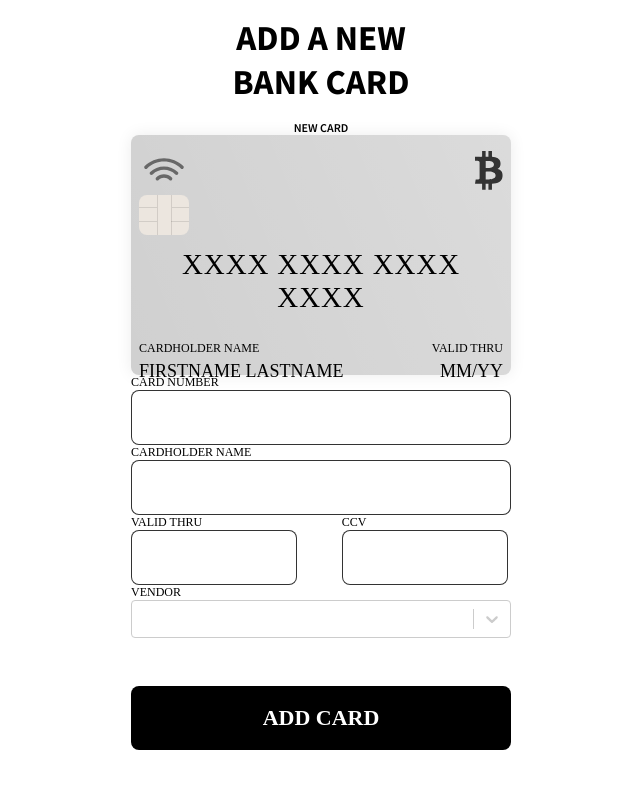
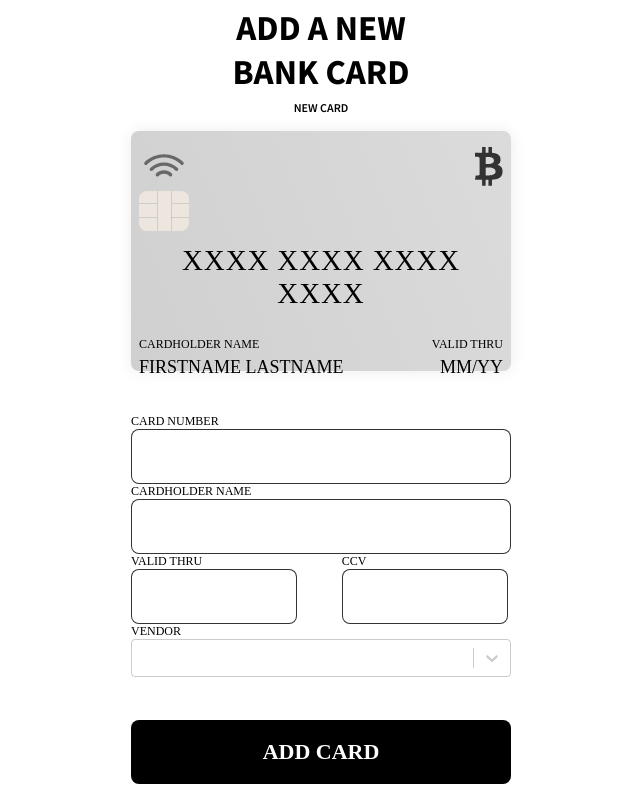
Before and after one commit to joakimfr/e-wallet-react, a React (Vite) app in the folder wallet-app/: page /cards in a window 1280 px wide. Shown: the whole page, without its empty margins (319-959 px from the left). Built offline with nearby package versions, Linux system fonts and the light colour scheme; a web font is replaced by a local one.

Commit message:
remove card updated

```diff
--- a/wallet-app/src/actions/cardAction.js
+++ b/wallet-app/src/actions/cardAction.js
@@ -6,11 +6,17 @@ function addCard(item) {
 }
 
 function selectedCard(cardNumber) {
-
   return {
   type: 'SELECTED_CARD',
   payload: cardNumber
   }
 }
 
-export { addCard, selectedCard }
+function deleteCard(cardNumber) {
+  return {
+    type: 'DELETE_CARD',
+    payload: cardNumber
+  }
+}
+
+export { addCard, selectedCard, deleteCard }
--- a/wallet-app/src/components/Card/Card.scss
+++ b/wallet-app/src/components/Card/Card.scss
@@ -42,3 +42,9 @@
     margin-top: .3rem;
   }
 }
+
+/*@media (max-width: 390px) {
+  .card__number {
+    font-size: 24px;
+  }
+} */
--- a/wallet-app/src/components/CardForm/CardForm.jsx
+++ b/wallet-app/src/components/CardForm/CardForm.jsx
@@ -3,8 +3,10 @@ import Card from '../Card/Card';
 import { useState } from 'react';
 import { useNavigate } from 'react-router-dom';
 import { useDispatch } from 'react-redux';
+import { useSelector } from 'react-redux';
 import { addCard } from '../../actions/cardAction';
 import Select from 'react-select';
+
 import bitCoin from '../../assets/vendor-bitcoin.svg'
 import ninjaBank from '../../assets/vendor-ninja.svg'
 import blockChain from '../../assets/vendor-blockchain.svg'
@@ -15,36 +17,57 @@ function CardForm() {
   const navigate = useNavigate();
 
 
+
+
+
   const [cardNumber, setCardNumber] = useState('');
   const [cardName, setCardName] = useState('');
   const [valid, setValid] = useState('');
   const [verification, setVerification] = useState('');
   const [vendor, setVendor] = useState('');
 
+  const cardNumbersInStore = useSelector((state) => { return state.cards });
+  const cardNumberExists = cardNumbersInStore.some(card => card.cardNumber === cardNumber)  // kollar om
+
+
   const handleCardNumber = (e) => {
-    const limit = 16;
-    setCardNumber(e.target.value.slice(0, limit));
+   setCardNumber(e.target.value.replace(/\D/g,''));  //Gör så att bara siffror kan skrivas, använder den funktionen för att kunna använda maxLength{} i input som inte fungerar om man har type=number
   };
 
   const handleCardName = (e) => {
-    setCardName(e.target.value);
+    setCardName(e.target.value.toUpperCase());
   }
 
   const handleValid = (e) => {
-    setValid(e.target.value);
+    const value = e.target.value.replace(/\D/g, '');
+    let seperatedValue = value;
+    if (value.length > 2) {
+      seperatedValue = value.substring(0, 2) + '/' + value.substring(2);
     }
+    setValid(seperatedValue);
+  };
+
+
 
   const handleVerification = (e) => {
-    setVerification(e.target.value);
+    setVerification(e.target.value.replace(/\D/g,''));
   }
 
   const handleVendor = (selectedOption) => {
     setVendor(selectedOption)
   };
 
-  function handeclick (event) {
+//cardNumber.length !==16 ||
+  function handleFormClick (event) {
     event.preventDefault();
-
+    if (!cardName || valid.length !==5 || verification.length !==3 || !vendor) {
+      alert('All fields need to be filled')
+      return;
+    }
+    if (cardNumberExists) {
+      alert('You already have a card with this card number')
+      return
+    }
       const formData = {
       cardNumber: cardNumber,
       cardName: cardName,
@@ -53,7 +76,6 @@ function CardForm() {
       vendor: vendor.image,
       color: vendor.color
     };
-
       dispatch(addCard(formData));
       navigate(`/`)
     }
@@ -86,7 +108,7 @@ function CardForm() {
     <Card cardNumber={cardNumber} cardName={cardName} valid={valid} vendorImage={vendor.image} vendorColor={vendor.color}  />
     <form className='form' action="">
       <label className='form__label' htmlFor="card number">card number</label>
-      <input className='form__input' type="number" value={cardNumber} onChange={handleCardNumber} />
+      <input className='form__input' type="text" maxLength={16} value={cardNumber} onChange={handleCardNumber} />
       <label className='form__label' htmlFor="cardholder name">cardholder name</label>
       <input className='form__input' type="text" value={cardName} onChange={handleCardName} />
       <article className='form__dobule'>
@@ -96,7 +118,6 @@ function CardForm() {
         <label className='form__label' htmlFor="ccv">ccv
           <input className='form__input' type="text" maxLength={3} value={verification} onChange={handleVerification} />
         </label>
-
       </article>
       <label className='form__label' htmlFor="vendor">vendor</label>
       <Select
@@ -106,8 +127,8 @@ function CardForm() {
         onChange={handleVendor}
         placeholder=''
       />
-      <button className='form__button' onClick={handeclick}>add card</button>
     </form>
+    <button className='form__button' onClick={handleFormClick}>add card</button>
   </section>
   )
 }
--- a/wallet-app/src/components/CardForm/CardForm.scss
+++ b/wallet-app/src/components/CardForm/CardForm.scss
@@ -1,9 +1,19 @@
 @import '../../scss/_variables.scss';
+
+.cardform {
+  display: flex;
+  flex-direction: column;
+  justify-content: space-between;
+  height: 100%;
+  padding: 1rem 0 1rem;
+}
+
 
 .form {
   max-width: 380px;
   display: flex;
   flex-direction: column;
+
 
 
   &__label {
@@ -17,10 +27,12 @@
     border-radius: 8px;
     font-family: $PTmono;
     border: 1px solid rgba(0, 0, 0, 0.8);
+
   }
 
   &__dobule {
    display: flex;
+
 
   }
 
@@ -34,7 +46,7 @@
     font-size: 22px;
     border-radius: 8px;
     border: none;
-    margin-top: 48px;
+
   }
 
 }
--- a/wallet-app/src/components/CardStack/CardStack.jsx
+++ b/wallet-app/src/components/CardStack/CardStack.jsx
@@ -5,7 +5,7 @@ import { useSelector } from 'react-redux';
 function CardStack({ onCardClick }) {
 
 const cards = useSelector((state) => { return state.cards });
-
+console.log(cards)
 function handleCardClick(cardNumber) {
   onCardClick(cardNumber)
 }
@@ -22,8 +22,8 @@ const cardsInStore = cards.map((item) => (
       vendorColor={item.color}
     />
   </div>
-)
-);
+
+));
 console.log(cards)
 
   return (
--- a/wallet-app/src/components/CardStack/CardStack.scss
+++ b/wallet-app/src/components/CardStack/CardStack.scss
@@ -1,7 +1,7 @@
 
 
 .card-stacked {
-
+ overflow: hidden;
 }
 
 .card-stacked > .card-stacked__card {
@@ -19,7 +19,7 @@
 
 .card-stacked > .card-stacked__card:not(:last-child):hover {
   cursor: pointer;
-  transform: translateY(-90%);
+  transform: translateY(-60%);
 
   transition: .3s ease-out;
 }
--- a/wallet-app/src/reducers/cardReducer.js
+++ b/wallet-app/src/reducers/cardReducer.js
@@ -1,3 +1,5 @@
+import { selectedCard } from "../actions/cardAction";
+
 const initialState = { // Vad vår Redux store ska innehålla
   cards: [],
   selectedCard: null
@@ -17,9 +19,16 @@ const reducer = (state = initialState, action) => {
           ...state,
           selectedCard: matchingCard
         }
-
+      case 'DELETE_CARD':
+        const newCards = state.cards.filter(item => item.cardNumber !== action.payload)
+        return {
+          ...state,
+          cards: newCards,
+          selectedCard: state.selectedCard?.cardNumber === action.payload ? null : state.selectedCard
+        }
       default:
           return state;
+
   }
 }
 
--- a/wallet-app/src/views/AddCard.jsx
+++ b/wallet-app/src/views/AddCard.jsx
@@ -1,10 +1,11 @@
+import './AddCard.scss'
 import Header from "../components/Header/Header";
 import Card from "../components/Card/Card";
 import CardForm from "../components/CardForm/CardForm";
 
 function AddCard() {
   return (
-    <div>
+    <div className='add-card'>
       <Header title='ADD A NEW BANK CARD' text='NEW CARD' />
       <CardForm />
     </div>
--- /dev/null
+++ b/wallet-app/src/views/AddCard.scss
@@ -0,0 +1,7 @@
+.add-card {
+ height: 100vh;
+  display: flex;
+  flex-direction: column;
+  justify-content: space-between;
+  padding: 0 .8rem 0;
+}
--- a/wallet-app/src/views/Home.jsx
+++ b/wallet-app/src/views/Home.jsx
@@ -6,7 +6,11 @@ import { useSelector } from 'react-redux';
 import { useDispatch } from 'react-redux';
 import { useNavigate } from "react-router-dom";
 import { useEffect, useState } from 'react';
-import { selectedCard } from '../actions/cardAction';
+import { selectedCard, deleteCard } from '../actions/cardAction';
+
+
+//nästa steg är att kunna ta bort en produkt
+
 function Home() {
 
   const navigate = useNavigate();
@@ -24,22 +28,33 @@ function handleCardClick(cardNumber) {
   dispatch(selectedCard(cardNumber));
 }
 
+function handleDeleteClick (cardNumber) {
+  dispatch(deleteCard(cardNumber))
+}
+
 return (
     <div className='home'>
       <Header title='E-WALLET' text='ACTIVE CARD' />
+      <section className='home__container'>
         <article className="home__frame" >
           {selected && (
+            <div>
             <Card
               cardNumber={selected.cardNumber}
               cardName={selected.cardName}
               valid={selected.valid}
               vendorImage={selected.vendor}
               vendorColor={selected.color}
+
             />
+            <button className='home__delete' onClick={() => handleDeleteClick(selected.cardNumber)} >X</button>
+            </div>
           )}
+
         </article>
         <CardStack onCardClick={handleCardClick} />
         <button className='home__button' onClick={handeClick}>add a new card</button>
+        </section>
       </div>
     )
   }
--- a/wallet-app/src/views/Home.scss
+++ b/wallet-app/src/views/Home.scss
@@ -1,18 +1,31 @@
 @import '../scss/_variables.scss';
 
 .home {
+
+  height: 100vh;
   display: flex;
   flex-direction: column;
   justify-content: space-between;
+  padding: 0 .8rem 0;
+
+  &__container {
+    display: flex;
+    flex-direction: column;
+    justify-content: space-between;
+    height: 100vh;
+    padding: 1rem 0 1rem;
+  }
 
   &__frame {
     margin-top: 1rem;
-     border: 1px solid black;
-     border-radius: 8px;
-     display: flex;
+    display: flex;
      justify-content: center;
      align-items: center;
-     margin-bottom: 2rem;
+     height: 225px;
+   }
+
+   &__delete {
+
    }
 
    &__button {
```
Lines whose indentation alone changed are shown as unchanged.
